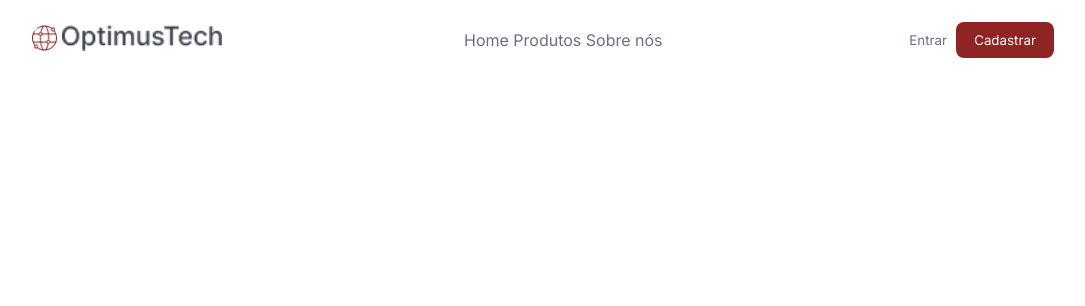
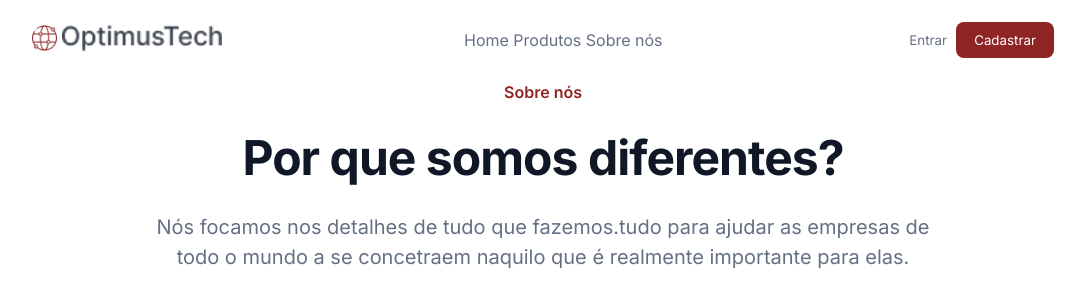
Before and after one commit to ujhessie/7DaysOfCode, a plain HTML site: page index.html in a window 1280 px wide. Shown: the whole page, without its empty margins (97-1182 px from the left). Drawn offline with Linux system fonts and the light colour scheme.

Commit message:
Section header

```diff
--- a/css/style.css
+++ b/css/style.css
@@ -1,4 +1,9 @@
 @import url('https://fonts.googleapis.com/css2? family= Inter:wght@100;200;300;400;500;600;700;800;900 & display=swap');
+:root {
+    --text-color: #667085;
+    --main-color: #8E2424;
+    --black-color: #101828;
+}
 * {
     font-family: 'Inter', sans-serif;
     text-decoration: none;
@@ -34,3 +39,32 @@ header {
     border-radius: 8px;
 }
 /* Header */
+
+
+
+/* === Sec header ==== */
+.section-header {
+    text-align: center;
+    padding: 96px, 0px, 96px, 0px;
+    display: flex;
+    flex-direction: column;
+    gap: 24px;
+}
+.title-sec {
+    font-weight: 600;
+    line-height: 24px;
+    color: var(--main-color);
+}
+h1 {
+    line-height: 60px;
+    color: var(--black-color);
+    letter-spacing: -0.02em;
+    font-size: 48px;
+}
+.desc-h1 {
+    max-width: 791px;
+    margin: 0 auto;
+    font-size: 20px;
+    line-height: 30px;
+}
+/* === Sec header ==== */
--- a/index.html
+++ b/index.html
@@ -24,5 +24,14 @@
             <button class="btn-login-cadastrar">Cadastrar</buttn>
         </div>
     </header>
+
+    <section class="section-header">
+        <span class="title-sec">Sobre nós</span>
+        <h1>Por que somos diferentes?</h1>
+        <p class="desc-h1">
+            Nós focamos nos detalhes de tudo que fazemos.tudo para ajudar as empresas de todo o mundo a se concetraem naquilo que é realmente importante para elas.
+        </p>
+    </section>
+
 </body>
 </html>
```
